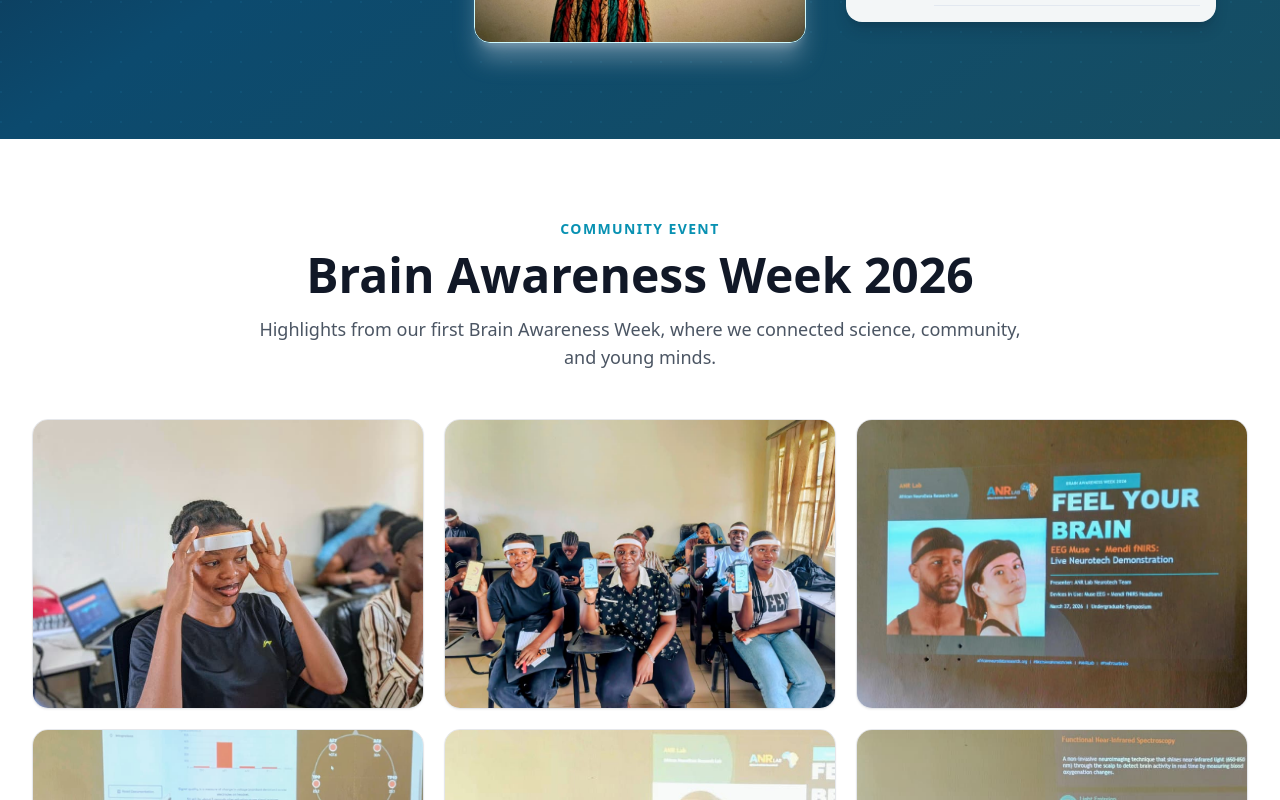
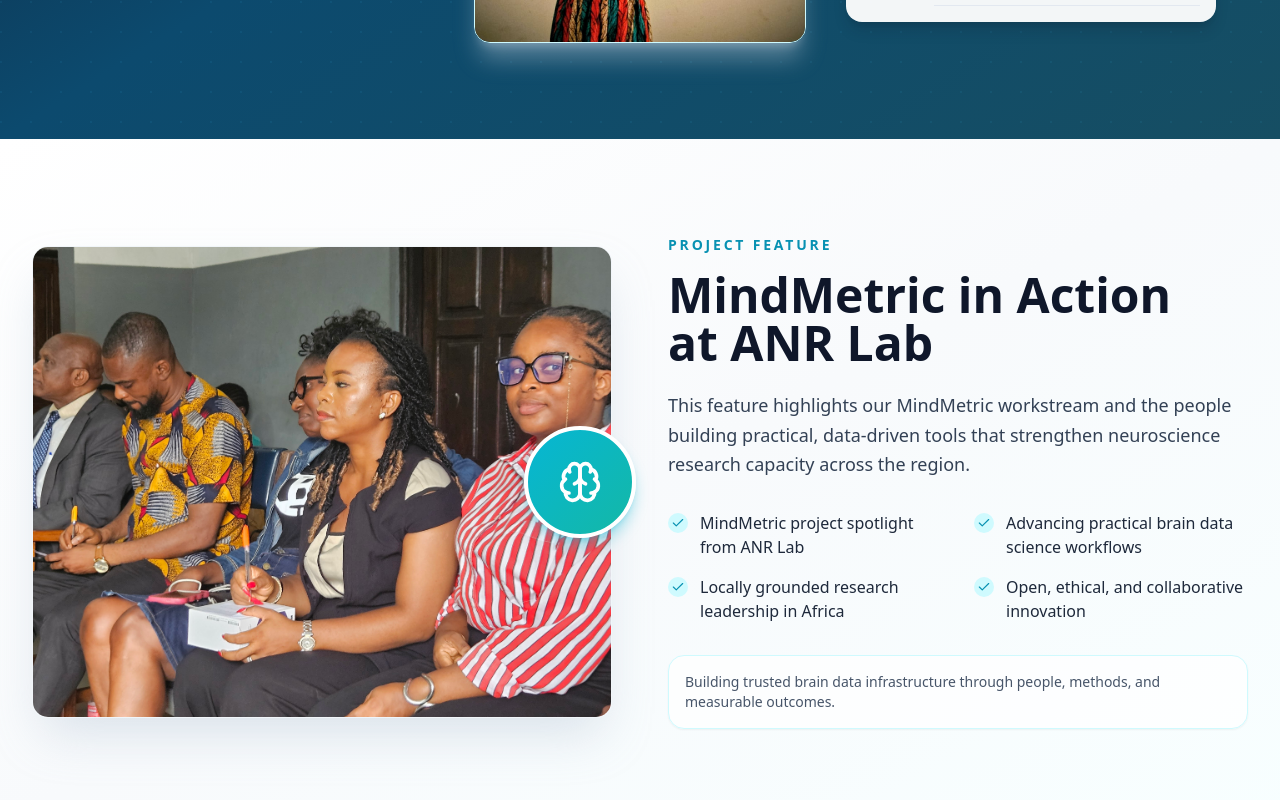
Before and after one commit to filimapatrick/And_lab, a React (Vite) app: page / in a window 1280 px wide. Shown: the part 3940-4740 px from the top of the page. Built offline with nearby package versions, Linux system fonts and the light colour scheme.

Commit message:
added homepage research section

```diff
--- /dev/null
+++ b/src/components/sections/MindMetricHighlight.tsx
@@ -0,0 +1,82 @@
+import { Check, Brain } from 'lucide-react';
+import { motion } from 'framer-motion';
+
+export default function MindMetricHighlight() {
+  const highlights = [
+    'MindMetric project spotlight from ANR Lab',
+    'Advancing practical brain data science workflows',
+    'Locally grounded research leadership in Africa',
+    'Open, ethical, and collaborative innovation'
+  ];
+
+  return (
+    <section
+      id="mindmetric"
+      className="py-24 px-4 sm:px-6 lg:px-8 bg-gradient-to-br from-white via-slate-50 to-cyan-50/40"
+    >
+      <div className="max-w-7xl mx-auto">
+        <div className="grid lg:grid-cols-2 gap-10 lg:gap-14 items-center">
+          <motion.div
+            initial={{ opacity: 0, x: -22 }}
+            whileInView={{ opacity: 1, x: 0 }}
+            viewport={{ once: true }}
+            transition={{ duration: 0.6 }}
+            className="relative"
+          >
+            <div className="rounded-2xl overflow-hidden shadow-2xl shadow-slate-300/70 border border-slate-100">
+              <img
+                src="/assets/mindmetric/Barisua_mindmetric.jpg"
+                alt="Barisua presenting MindMetric research"
+                className="w-full h-[470px] object-cover"
+              />
+            </div>
+
+            <div className="absolute right-0 sm:-right-6 top-1/2 -translate-y-1/2">
+              <div className="w-24 h-24 sm:w-28 sm:h-28 rounded-full bg-gradient-to-br from-cyan-500 to-teal-500 shadow-lg shadow-cyan-500/40 flex items-center justify-center border-4 border-white">
+                <Brain className="w-11 h-11 text-white" />
+              </div>
+            </div>
+          </motion.div>
+
+          <motion.div
+            initial={{ opacity: 0, x: 22 }}
+            whileInView={{ opacity: 1, x: 0 }}
+            viewport={{ once: true }}
+            transition={{ duration: 0.6, delay: 0.15 }}
+          >
+            <p className="text-sm uppercase tracking-[0.2em] text-cyan-600 font-semibold mb-4">
+              Project Feature
+            </p>
+            <h2 className="text-4xl sm:text-5xl font-bold text-slate-900 leading-tight mb-6">
+              MindMetric in Action
+              <span className="block">at ANR Lab</span>
+            </h2>
+
+            <p className="text-lg text-slate-700 leading-relaxed mb-8">
+              This feature highlights our MindMetric workstream and the people building practical,
+              data-driven tools that strengthen neuroscience research capacity across the region.
+            </p>
+
+            <ul className="grid sm:grid-cols-2 gap-x-8 gap-y-4 mb-8">
+              {highlights.map((item) => (
+                <li key={item} className="flex items-start gap-3 text-slate-800">
+                  <span className="mt-0.5 w-5 h-5 rounded-full bg-cyan-100 text-cyan-600 flex items-center justify-center flex-shrink-0">
+                    <Check className="w-3.5 h-3.5" />
+                  </span>
+                  <span>{item}</span>
+                </li>
+              ))}
+            </ul>
+
+            <div className="rounded-2xl bg-white/80 border border-cyan-100 shadow-sm p-4">
+              <p className="text-sm text-slate-600">
+                Building trusted brain data infrastructure through people, methods, and measurable
+                outcomes.
+              </p>
+            </div>
+          </motion.div>
+        </div>
+      </div>
+    </section>
+  );
+}
--- a/src/pages/HomePage.tsx
+++ b/src/pages/HomePage.tsx
@@ -3,6 +3,7 @@
 import WhatWeDo from '../components/sections/WhatWeDo';
 import ResearchAreas from '../components/sections/ResearchAreas';
 import Projects from '../components/sections/Projects';
+import MindMetricHighlight from '../components/sections/MindMetricHighlight';
 import BrainAwarenessWeekGallery from '../components/sections/BrainAwarenessWeekGallery';
 import FundingSupport from '../components/sections/FundingSupport';
 import SEO from '../components/SEO';
@@ -38,6 +39,9 @@
                 <Projects />
             </motion.div>
             <motion.div {...reveal}>
+                <MindMetricHighlight />
+            </motion.div>
+            <motion.div {...reveal}>
                 <BrainAwarenessWeekGallery />
             </motion.div>
             <motion.div {...reveal}>
```
Also changed, not shown: public/assets/mindmetric/Barisua_mindmetric.jpg (added).
